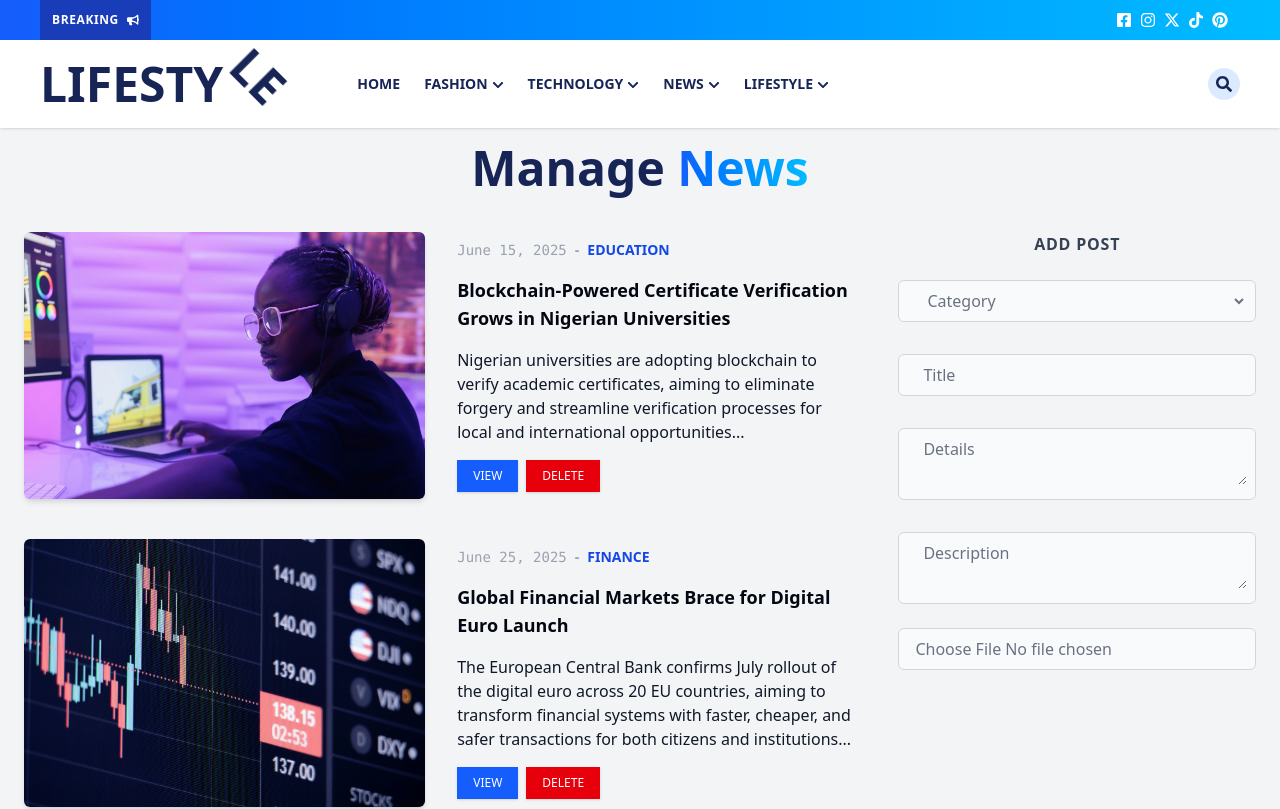
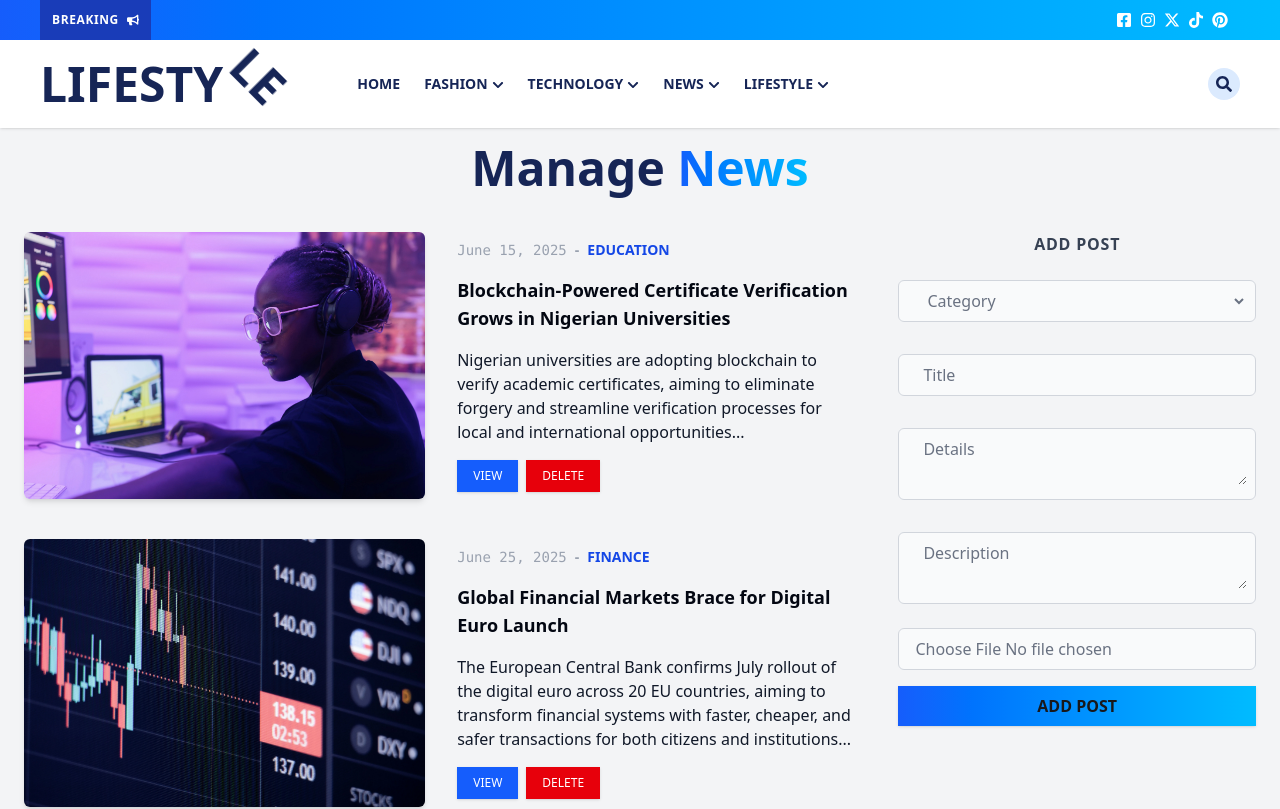
Before and after one commit to Fortexfreddie/LIFESTYLEBLOG, a React (Vite) app: page /admin/Manage in a window 1280 px wide. Shown: the top 809 px of the page. Built offline with nearby package versions, Linux system fonts and the light colour scheme.

Commit message:
added post button

```diff
--- a/src/pages/admin/Post.jsx
+++ b/src/pages/admin/Post.jsx
@@ -55,6 +55,9 @@ const Post = () => {
                         />
                     </div>
                 </div>
+                <div className="w-full mt-4">
+                    <button className="w-full uppercase bg-gradient-to-r from-blue-600 to-sky-400 hover:from-blue-800 hover:to-sky-600 active:from-blue-800 active:to-sky-600 p-2 font-semibold hover:bg-black active:bg-black transition-colors duration-300 shadow-sm cursor-pointer">Add Post</button>
+                </div>
             </form>
         </div>
     );
```
